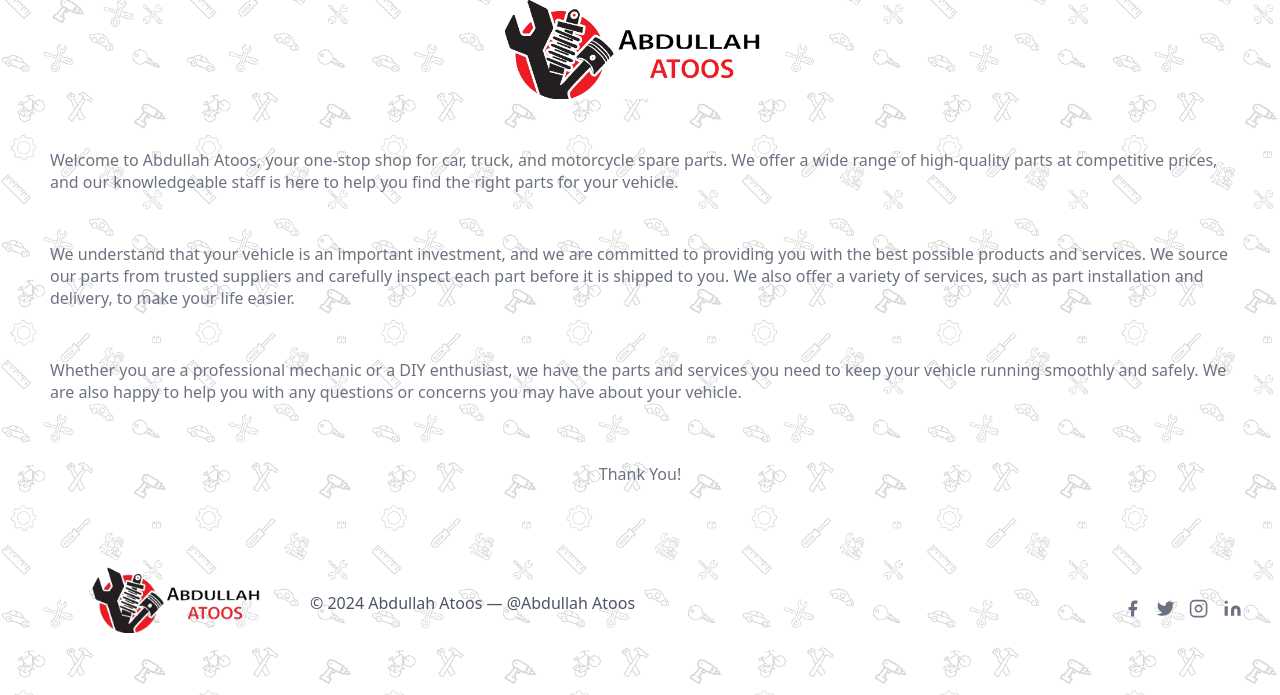
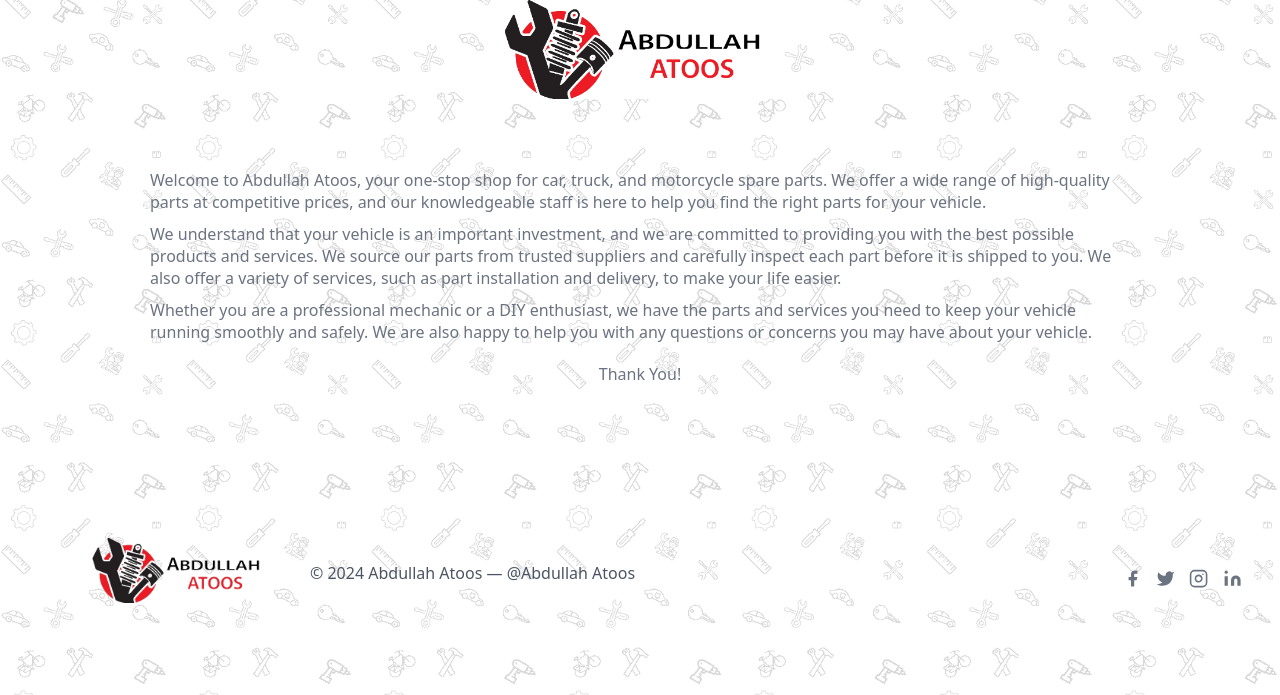
Before and after one commit to Ahtashambinasif/Abdullah__atoos, a plain HTML site: page About.html in a window 1280 px wide. Shown: the part 105-800 px from the top of the page. Drawn offline with Linux system fonts and the light colour scheme.

Commit message:
Update About.html

```diff
--- a/About.html
+++ b/About.html
@@ -29,8 +29,17 @@
         <div class="title">
             <img width="290px" height="100px" src="Images/Atoos-bg-remove.png" alt="">
         </div>
-
-        <p class="about text-cate">
+    <style>
+        .about{
+            margin:10px 10px;
+        }
+        .about-section{
+            max-width:1000px;
+            margin:70px auto;
+            justify-content:center;
+        }
+    </style>
+        <div class="about-section">        <p class="about text-cate">
             Welcome to Abdullah Atoos, your one-stop shop for car, truck, and motorcycle spare parts. We offer a wide
             range of high-quality parts at competitive prices, and our knowledgeable staff is here to help you find the
             right parts for your vehicle.</p>
@@ -46,6 +55,7 @@
             may have about your vehicle.
         </p>
         <div class="title">       <p class="text-cate1">Thank You!</p></div>
+ </div>
 
     </main>
 
```
